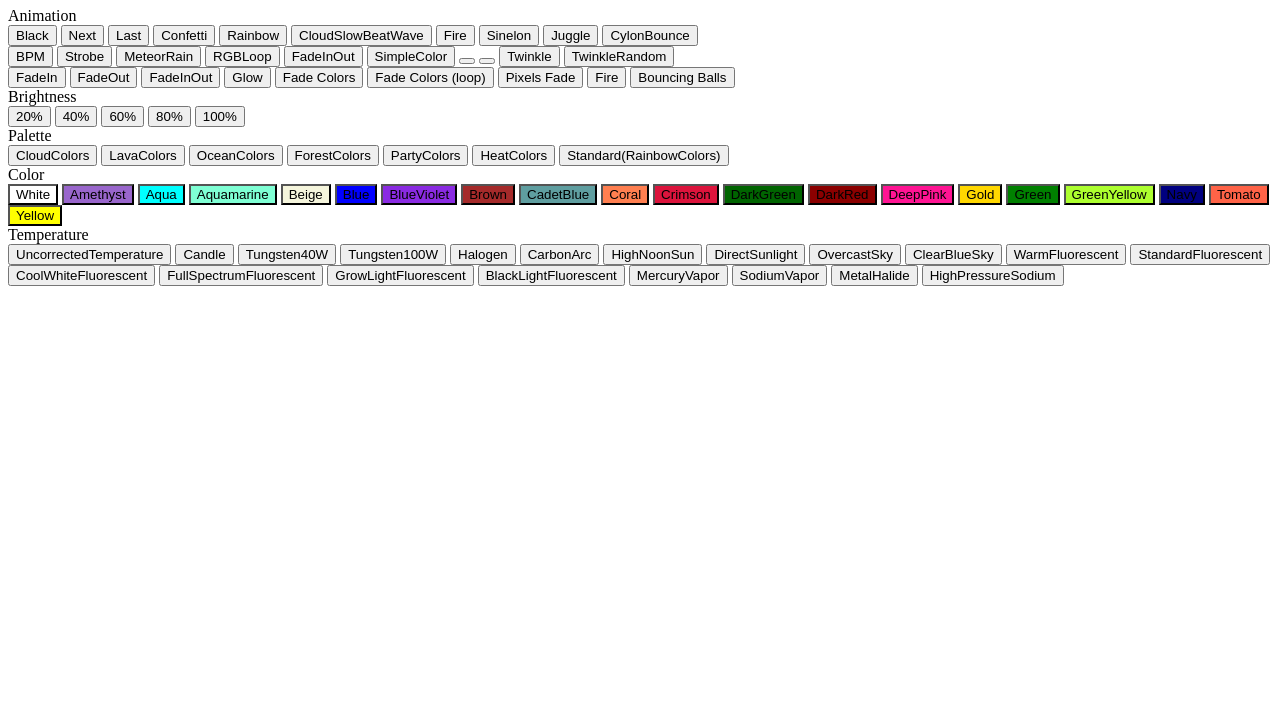
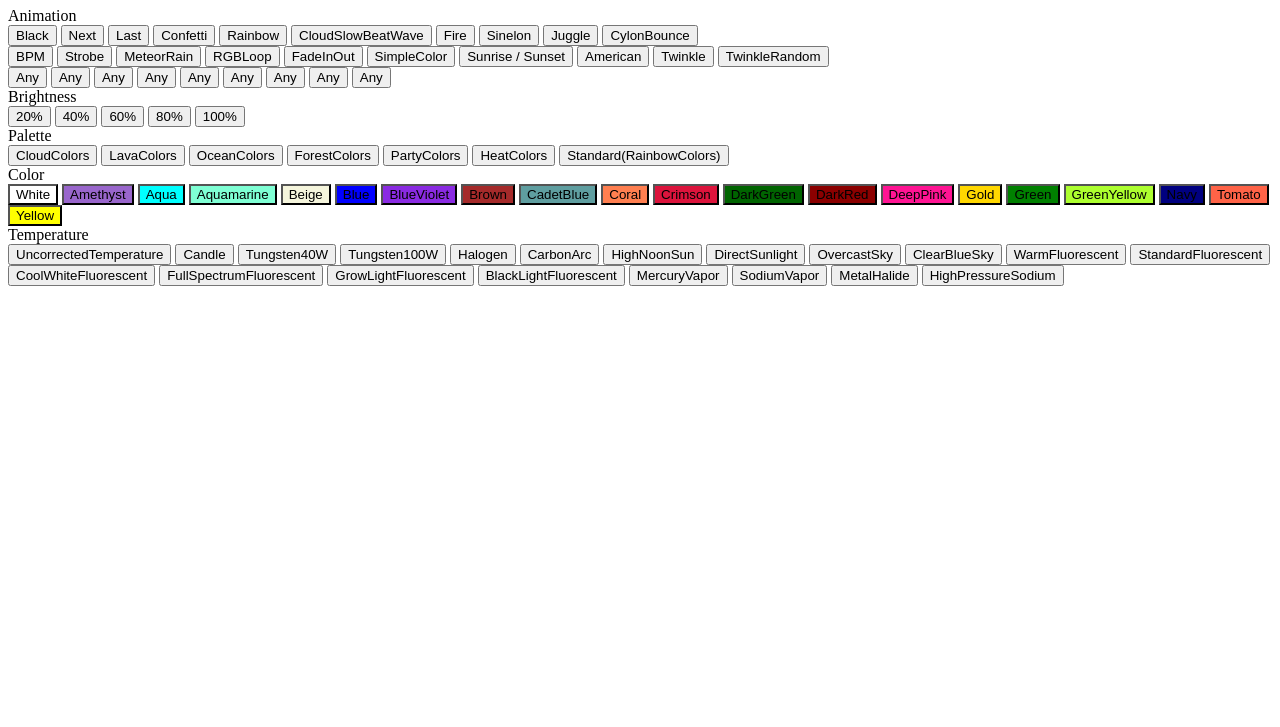
Before and after one commit to Mikscho/FastLEDpro, a plain HTML site: page index.html in a window 1280 px wide. Shown: the part 73-800 px from the top of the page. Drawn offline with Linux system fonts and the light colour scheme.

Commit message:
Added new functions, and integration of simple color

```diff
--- a/index.html
+++ b/index.html
@@ -29,21 +29,21 @@
                     <button class='btn btn-primary' onclick="location.href='/10'">RGBLoop</button>
                     <button class='btn btn-primary' onclick="location.href='/11'">FadeInOut</button>
                     <button class='btn btn-primary' onclick="location.href='/12'">SimpleColor</button>
-                    <button class='btn btn-primary' onclick="location.href='/13'"></button>
-                    <button class='btn btn-primary' onclick="location.href='/14'"></button>
+                    <button class='btn btn-primary' onclick="location.href='/13'">Sunrise / Sunset</button>
+                    <button class='btn btn-primary' onclick="location.href='/14'">American</button>
                     <button class='btn btn-primary' onclick="location.href='/15'">Twinkle</button>
                     <button class='btn btn-primary' onclick="location.href='/16'">TwinkleRandom</button>
                 </div>
                 <div class='col-sm-4 btn-group-vertical'>
-                    <button class='btn btn-primary' name='301' type='submit'>FadeIn</button>
-                    <button class='btn btn-primary' name='302' type='submit'>FadeOut</button>
-                    <button class='btn btn-primary' name='303' type='submit'>FadeInOut</button>
-                    <button class='btn btn-primary' name='304' type='submit'>Glow</button>
-                    <button class='btn btn-primary' name='351' type='submit'>Fade Colors</button>
-                    <button class='btn btn-primary' name='352' type='submit'>Fade Colors (loop)</button>
-                    <button class='btn btn-primary' name='353' type='submit'>Pixels Fade</button>
-                    <button class='btn btn-primary' name='501' type='submit'>Fire</button>
-                    <button class='btn btn-primary' name='502' type='submit'>Bouncing Balls</button>
+                    <button class='btn btn-primary' onclick="location.href='/17'">Any</button>
+                    <button class='btn btn-primary' onclick="location.href='/18'">Any</button>
+                    <button class='btn btn-primary' onclick="location.href='/19'">Any</button>
+                    <button class='btn btn-primary' onclick="location.href='/20'">Any</button>
+                    <button class='btn btn-primary' onclick="location.href='/21'">Any</button>
+                    <button class='btn btn-primary' onclick="location.href='/22'">Any</button>
+                    <button class='btn btn-primary' onclick="location.href='/23'">Any</button>
+                    <button class='btn btn-primary' onclick="location.href='/24'">Any</button>
+                    <button class='btn btn-primary' onclick="location.href='/25'">Any</button>
                 </div>
             </div>
     </div>
```
Also changed, not shown: 1 other file.
